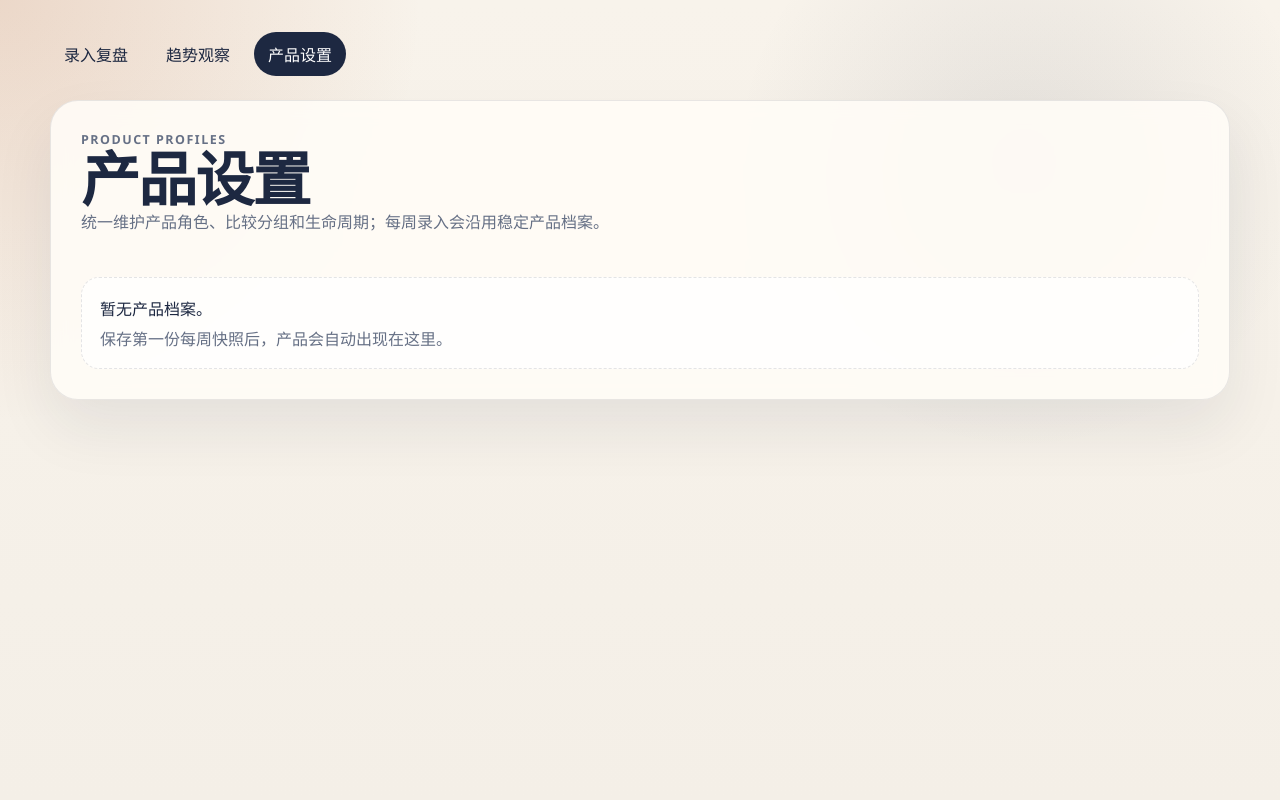
After one commit to zp1103/portfolio-review-app, a FastAPI app: template app/templates/products.html in a window 1280 px wide. The commit adds this page. Run offline with FastAPI, Linux system fonts and the light colour scheme; the template is opened without the code that fills it, so the values that code supplies are empty.

Commit message:
feat: add product profile settings

```diff
--- a/app/main.py
+++ b/app/main.py
@@ -10,7 +10,8 @@ from fastapi.templating import Jinja2Templates
 
 from app.db import Database
 from app.demo_seeder import seed_demo_data_if_needed
-from app.schemas import HoldingInput, SnapshotCreateInput
+from app.product_service import ProductService
+from app.schemas import HoldingInput, ProductUpdateInput, SnapshotCreateInput
 from app.service import PortfolioService
 
 
@@ -38,6 +39,7 @@ def create_app(db_path: str | Path = DEFAULT_DB_PATH) -> FastAPI:
     database.initialize()
     seed_demo_data_if_needed(database)
     service = PortfolioService(database)
+    product_service = ProductService(database)
     templates = Jinja2Templates(directory=str(BASE_DIR / "templates"))
 
     app = FastAPI(title="Portfolio Review App")
@@ -102,6 +104,28 @@ def create_app(db_path: str | Path = DEFAULT_DB_PATH) -> FastAPI:
     @app.get("/api/weekly-snapshots")
     def list_weekly_snapshots():
         return service.list_snapshots()
+
+    @app.get("/products", response_class=HTMLResponse)
+    def product_settings(request: Request):
+        return templates.TemplateResponse(
+            request=request,
+            name="products.html",
+            context={"products": product_service.list_products()},
+        )
+
+    @app.post("/products/{product_id}")
+    async def update_product_settings(product_id: int, request: Request):
+        body = (await request.body()).decode("utf-8")
+        form = {key: values[-1] for key, values in parse_qs(body).items()}
+        product_service.update_product(
+            product_id,
+            ProductUpdateInput(
+                management_role=str(form["management_role"]),
+                comparison_group=str(form["comparison_group"]),
+                lifecycle_status=str(form["lifecycle_status"]),
+            ),
+        )
+        return RedirectResponse(url="/products", status_code=status.HTTP_303_SEE_OTHER)
 
     @app.post("/api/weekly-snapshots", status_code=status.HTTP_201_CREATED)
     def create_weekly_snapshot(payload: SnapshotCreateInput):
@@ -215,8 +239,15 @@ def _extract_holdings_from_form(form) -> list[HoldingInput]:
         holding_return_rate_percent = _holding_return_rate(amount, holding_cost_amount)
         holdings.append(
             HoldingInput(
+                product_id=(
+                    int(form[f"product_id_{index}"])
+                    if str(form.get(f"product_id_{index}", "")).strip()
+                    else None
+                ),
                 product_name=product_name,
                 account_type=str(form.get(f"account_type_{index}", "")).strip() or "普通账户",
+                management_role=str(form.get(f"management_role_{index}", "")) or None,
+                comparison_group=str(form.get(f"comparison_group_{index}", "")) or None,
                 amount=amount,
                 allocation_percent=_parse_float(form.get(f"allocation_percent_{index}", 0)),
                 category=category,
@@ -304,6 +335,7 @@ def _build_form_values(snapshot, copy_as_new: bool = False) -> dict:
             "notes": "",
             "holdings": [
                 {
+                    "product_id": "",
                     "product_name": "",
                     "account_type": "普通账户",
                     "amount": "",
@@ -347,6 +379,7 @@ def _build_form_values(snapshot, copy_as_new: bool = False) -> dict:
         "notes": "" if copy_as_new else snapshot.notes,
         "holdings": [
             {
+                "product_id": holding.product_id,
                 "product_name": holding.product_name,
                 "account_type": holding.account_type,
                 "amount": holding.amount,
--- a/app/static/styles.css
+++ b/app/static/styles.css
@@ -46,6 +46,24 @@ body {
   margin: 0 auto;
   display: grid;
   gap: 24px;
+}
+
+.top-nav {
+  display: flex;
+  gap: 10px;
+  flex-wrap: wrap;
+}
+
+.top-nav a {
+  padding: 10px 14px;
+  border-radius: 999px;
+  color: var(--ink);
+  text-decoration: none;
+}
+
+.top-nav a.active {
+  background: var(--ink);
+  color: white;
 }
 
 .hero-panel,
@@ -603,6 +621,52 @@ textarea {
   gap: 6px;
 }
 
+.product-settings-card,
+.product-settings-list {
+  display: grid;
+  gap: 18px;
+}
+
+.product-setting-row {
+  display: grid;
+  grid-template-columns: minmax(220px, 1fr) repeat(3, minmax(130px, 0.5fr)) auto;
+  gap: 12px;
+  align-items: center;
+  padding: 18px;
+  border-radius: 18px;
+  border: 1px solid rgba(37, 45, 68, 0.08);
+  background: rgba(255, 255, 255, 0.68);
+}
+
+.product-setting-identity {
+  display: grid;
+  gap: 6px;
+}
+
+.product-setting-identity span {
+  color: var(--muted);
+  font-size: 0.9rem;
+}
+
+.product-profile-link {
+  display: grid;
+  align-content: center;
+  gap: 8px;
+  min-height: 48px;
+}
+
+.product-profile-link > span {
+  color: var(--muted);
+  font-size: 0.85rem;
+  font-weight: 700;
+}
+
+.inline-link {
+  color: var(--accent);
+  font-weight: 700;
+  text-decoration: none;
+}
+
 .exposure-panel {
   padding: 16px;
   border-radius: 18px;
@@ -854,6 +918,12 @@ textarea {
   }
 }
 
+@media (max-width: 820px) {
+  .product-setting-row {
+    grid-template-columns: 1fr;
+  }
+}
+
 @media (max-width: 720px) {
   .page-shell {
     padding: 18px 10px 36px;
--- /dev/null
+++ b/app/templates/products.html
@@ -0,0 +1,73 @@
+<!DOCTYPE html>
+<html lang="zh-CN">
+  <head>
+    <meta charset="UTF-8" />
+    <meta name="viewport" content="width=device-width, initial-scale=1.0" />
+    <title>产品设置 · 资产复盘系统</title>
+    <link rel="stylesheet" href="/static/styles.css" />
+  </head>
+  <body>
+    <div class="page-shell">
+      <main class="layout">
+        <nav class="top-nav">
+          <a href="/">录入复盘</a>
+          <a href="/analysis">趋势观察</a>
+          <a href="/products" class="active">产品设置</a>
+        </nav>
+
+        <section class="card product-settings-card">
+          <div class="section-head">
+            <div>
+              <p class="mini-label">Product Profiles</p>
+              <h1>产品设置</h1>
+              <p>统一维护产品角色、比较分组和生命周期；每周录入会沿用稳定产品档案。</p>
+            </div>
+          </div>
+
+          {% if products %}
+            <div class="product-settings-list">
+              {% for product in products %}
+                <form method="post" action="/products/{{ product.id }}" class="product-setting-row">
+                  <div class="product-setting-identity">
+                    <strong>{{ product.canonical_name }}</strong>
+                    <span>{{ product.account_type }}</span>
+                  </div>
+                  <label>
+                    <span>管理角色</span>
+                    <select name="management_role">
+                      {% for value, label in [('active_watch','主动观察'),('long_term','长期持有'),('stable','稳定资产'),('liquidity','流动性')] %}
+                        <option value="{{ value }}" {% if product.management_role == value %}selected{% endif %}>{{ label }}</option>
+                      {% endfor %}
+                    </select>
+                  </label>
+                  <label>
+                    <span>比较分组</span>
+                    <select name="comparison_group">
+                      {% for value, label in [('broad','宽基'),('star50','科创'),('hang_seng','恒生'),('other','其他')] %}
+                        <option value="{{ value }}" {% if product.comparison_group == value %}selected{% endif %}>{{ label }}</option>
+                      {% endfor %}
+                    </select>
+                  </label>
+                  <label>
+                    <span>生命周期</span>
+                    <select name="lifecycle_status">
+                      {% for value, label in [('active','正常'),('planned_exit','计划退出'),('exited','已退出')] %}
+                        <option value="{{ value }}" {% if product.lifecycle_status == value %}selected{% endif %}>{{ label }}</option>
+                      {% endfor %}
+                    </select>
+                  </label>
+                  <button type="submit" class="ghost-button">保存</button>
+                </form>
+              {% endfor %}
+            </div>
+          {% else %}
+            <div class="empty-history">
+              <p>暂无产品档案。</p>
+              <span>保存第一份每周快照后，产品会自动出现在这里。</span>
+            </div>
+          {% endif %}
+        </section>
+      </main>
+    </div>
+  </body>
+</html>
```
Also changed, not shown: app/templates/index.html (+51 -0 lines), tests/test_api.py (+109 -0 lines).
